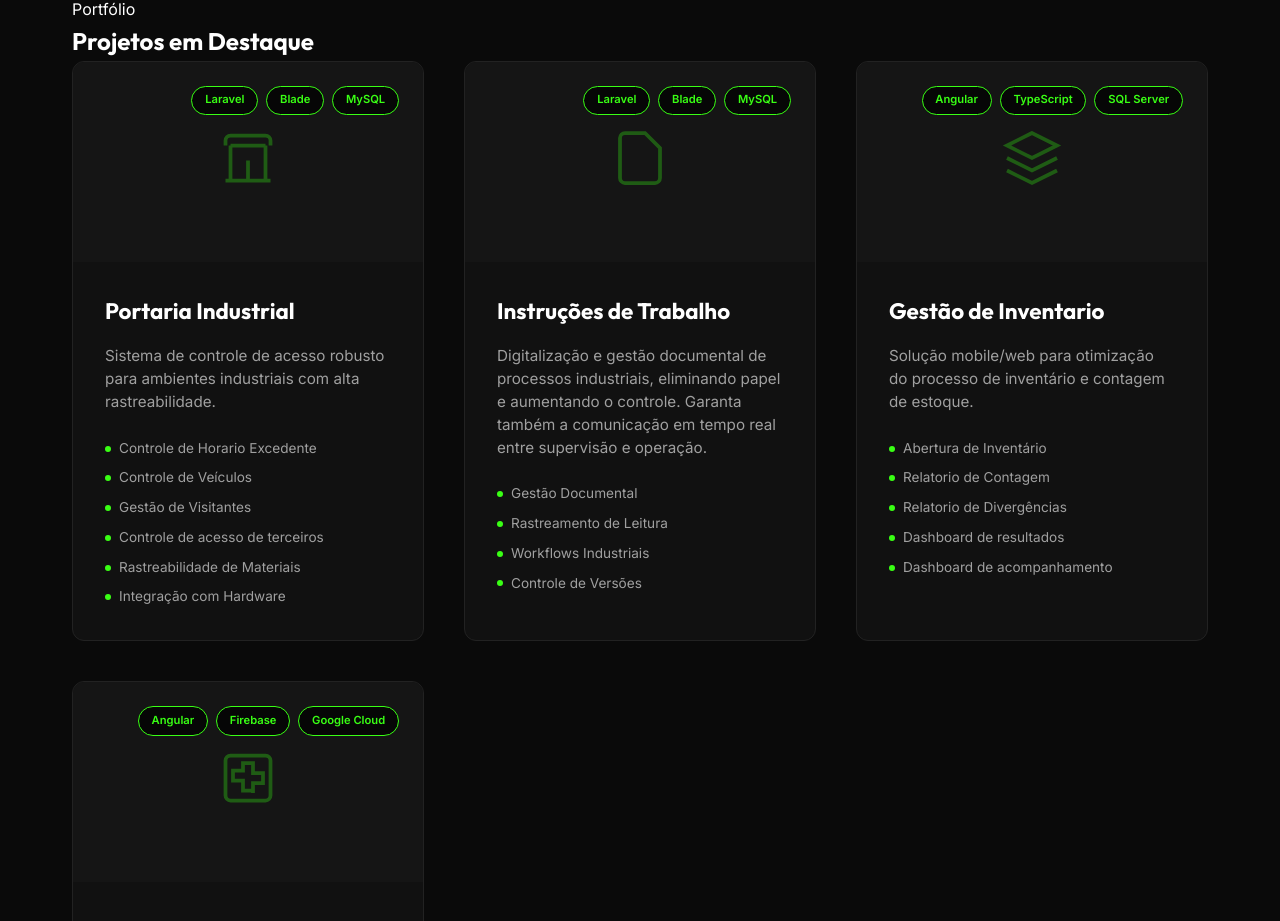
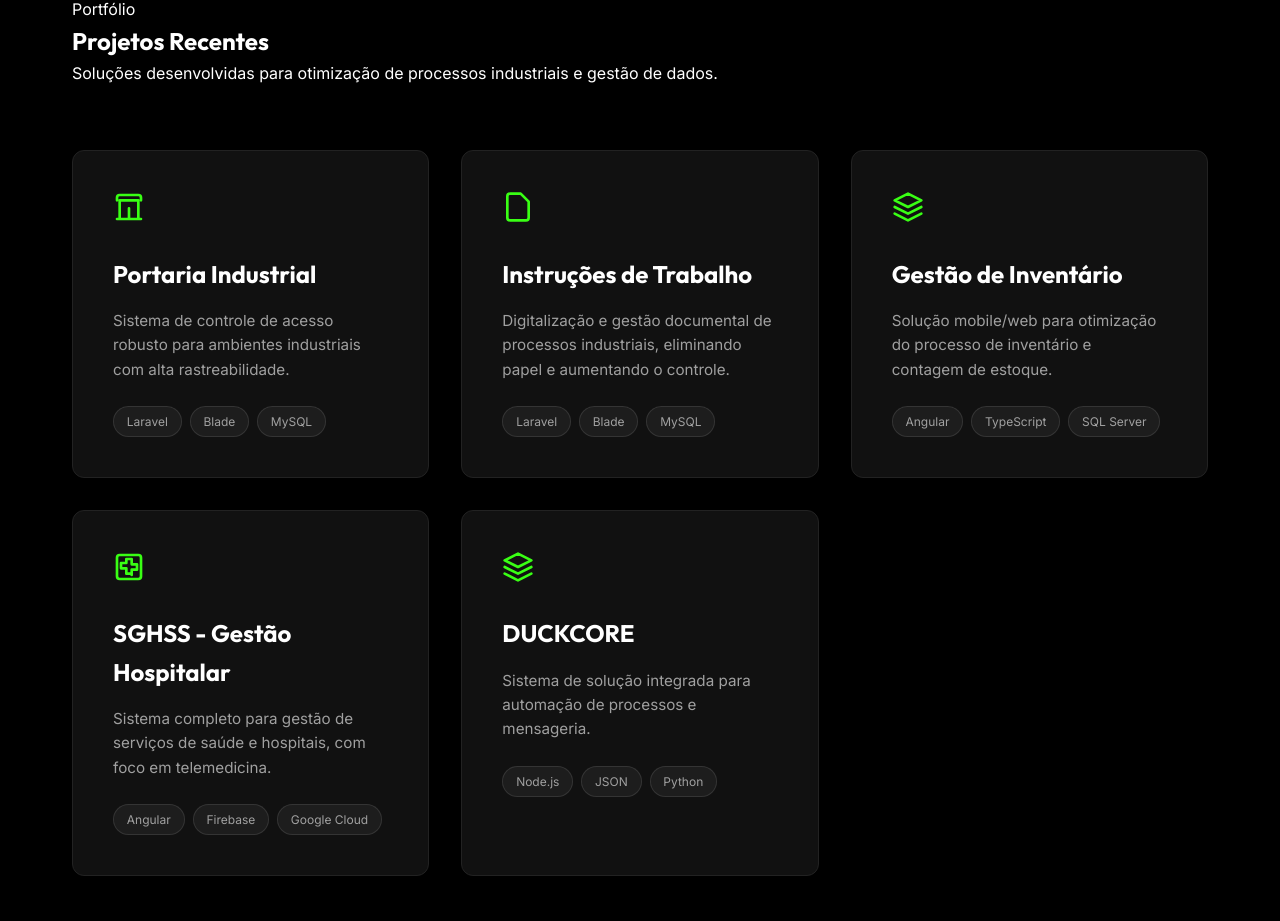
Before and after one commit to Mateus-Jesus-MJ/mateus.jesus, an Angular app: page / in a window 1280 px wide. Shown: the part 1879-2800 px from the top of the page. Built offline with nearby package versions, Linux system fonts and the light colour scheme.

Commit message:
Restante do projeto

```diff
--- a/src/app/components/footer/footer.component.html
+++ b/src/app/components/footer/footer.component.html
@@ -2,7 +2,7 @@
     <div class="container">
         <div class="footer-content">
             <div class="footer-logo">
-        <span class="accent-text">M</span>ateus <span class="accent-text">J</span>esus
+                <span class="accent-text">M</span>ateus de <span class="accent-text">J</span>esus
             </div>
             <p class="footer-tagline">Soluções inteligentes para processos corporativos.</p>
 
--- a/src/app/components/header/header.component.html
+++ b/src/app/components/header/header.component.html
@@ -5,11 +5,12 @@
     </div>
 
     <div class="nav-links" [class.mobile-active]="isMobileMenuActive">
-      <a href="#hero" (click)="toggleMobileMenu()">Home</a>
-      <a href="#about" (click)="toggleMobileMenu()">Sobre</a>
-      <a href="#projects" (click)="toggleMobileMenu()">Projetos</a>
-      <a href="#experience" (click)="toggleMobileMenu()">Experiência</a>
-      <a href="#contact" (click)="toggleMobileMenu()">Contato</a>
+      <a href="#hero" (click)="closeMobileMenu()">Home</a>
+      <a href="#about" (click)="closeMobileMenu()">Sobre</a>
+      <a href="#projects" (click)="closeMobileMenu()">Projetos</a>
+      <a href="#experience" (click)="closeMobileMenu()">Experiência</a>
+      <a href="#qualifications" (click)="closeMobileMenu()">Certificações</a>
+      <a href="#contact" (click)="closeMobileMenu()">Contato</a>
     </div>
 
     <div class="actions">
--- a/src/app/components/projects/projects.component.css
+++ b/src/app/components/projects/projects.component.css
@@ -1,118 +1,286 @@
 .projects-section {
-  background: var(--bg-secondary);
+  padding: 100px 0;
+  background: var(--bg-primary);
 }
 
 .projects-grid {
   display: grid;
-  grid-template-columns: repeat(auto-fill, minmax(350px, 1fr));
-  gap: 2.5rem;
+  grid-template-columns: repeat(auto-fit, minmax(300px, 1fr));
+  gap: 2rem;
+  margin-top: 4rem;
 }
 
 .project-card {
   background: var(--card-bg);
+  border: 1px solid var(--border-color);
   border-radius: var(--border-radius);
-  border: 1px solid var(--border-color);
+  padding: 2.5rem;
+  transition: all 0.4s ease;
+  cursor: pointer;
+  position: relative;
   overflow: hidden;
-  transition: var(--transition-speed);
-  height: 100%;
-  display: flex;
-  flex-direction: column;
 }
 
 .project-card:hover {
   transform: translateY(-10px);
   border-color: var(--accent);
-  box-shadow: 0 20px 40px rgba(0,0,0,0.3), 0 0 20px var(--accent-glow);
+  box-shadow: 0 10px 30px rgba(0, 0, 0, 0.2);
 }
 
-.project-image {
-  height: 200px;
-  background: #151515;
-  position: relative;
-  display: flex;
-  align-items: center;
-  justify-content: center;
+.project-icon {
+  color: var(--accent);
+  margin-bottom: 1.5rem;
+  transition: all 0.4s ease;
 }
 
-.placeholder-img svg {
-  width: 60px;
-  color: var(--accent);
-  opacity: 0.3;
+.project-card:hover .project-icon {
+  transform: scale(1.1) rotate(-5deg);
 }
 
-.overlay {
+.project-content h3 {
+  font-size: 1.5rem;
+  color: var(--text-primary);
+  margin-bottom: 1rem;
+}
+
+.project-content p {
+  color: var(--text-secondary);
+  line-height: 1.6;
+  margin-bottom: 1.5rem;
+  font-size: 0.95rem;
+}
+
+.project-tags {
+  display: flex;
+  flex-wrap: wrap;
+  gap: 0.5rem;
+}
+
+.tag {
+  font-size: 0.75rem;
+  padding: 0.3rem 0.8rem;
+  background: rgba(255, 255, 255, 0.05);
+  border: 1px solid rgba(255, 255, 255, 0.1);
+  border-radius: 20px;
+  color: var(--text-secondary);
+}
+
+.mobile-info-icon {
   position: absolute;
+  bottom: 1.5rem;
+  right: 1.5rem;
+  color: var(--accent);
+  font-size: 1.5rem;
+  opacity: 0;
+  transform: scale(0.5);
+  transition: all 0.3s ease;
+}
+
+/* Modal Styles */
+.modal-overlay {
+  position: fixed;
   top: 0;
   left: 0;
   width: 100%;
   height: 100%;
-  padding: 1.5rem;
+  background: rgba(0, 0, 0, 0.85);
+  backdrop-filter: blur(8px);
   display: flex;
-  align-items: flex-start;
-  justify-content: flex-end;
+  align-items: center;
+  justify-content: center;
+  z-index: 10000;
+  padding: 20px;
+  animation: fadeIn 0.3s ease;
+}
+
+.modal-content {
+  background: var(--bg-secondary);
+  width: 100%;
+  max-width: 800px;
+  height: 85vh;
+  border-radius: 24px;
+  border: 1px solid var(--border-color);
+  position: relative;
+  display: flex;
+  flex-direction: column;
+  overflow: hidden;
+  box-shadow: 0 25px 50px -12px rgba(0, 0, 0, 0.5);
+  animation: slideUp 0.4s cubic-bezier(0.16, 1, 0.3, 1);
+}
+
+.modal-close {
+  position: absolute;
+  top: 1.5rem;
+  right: 1.5rem;
+  background: rgba(255, 255, 255, 0.05);
+  border: none;
+  color: var(--text-primary);
+  width: 40px;
+  height: 40px;
+  border-radius: 50%;
+  display: flex;
+  align-items: center;
+  justify-content: center;
+  cursor: pointer;
+  transition: all 0.3s ease;
+}
+
+.modal-close:hover {
+  background: var(--accent);
+  color: #000;
+  transform: rotate(90deg);
+}
+
+.modal-header {
+  display: flex;
+  align-items: center;
+  gap: 2rem;
+  padding: 3rem 3rem 1.5rem;
+  border-bottom: 1px solid var(--border-color);
+  background: var(--bg-secondary);
   z-index: 2;
 }
 
-.tags {
+.modal-icon {
+  width: 80px;
+  height: 80px;
+  background: rgba(var(--accent-rgb, 57, 255, 20), 0.1);
+  border: 2px solid var(--accent);
+  border-radius: 20px;
   display: flex;
-  flex-wrap: wrap;
-  gap: 0.5rem;
-  justify-content: flex-end;
+  align-items: center;
+  justify-content: center;
+  color: var(--accent);
+  box-shadow: 0 0 20px var(--accent-glow);
 }
 
-.tag {
-  background: rgba(0, 0, 0, 0.7);
-  color: var(--accent);
-  padding: 0.3rem 0.8rem;
-  border-radius: 20px;
-  font-size: 0.7rem;
-  font-weight: 600;
-  border: 1px solid var(--accent);
-  backdrop-filter: blur(5px);
+.modal-header h2 {
+  font-size: 2.5rem;
+  color: var(--text-primary);
+  margin-bottom: 0.5rem;
 }
 
-.project-info {
-  padding: 2rem;
-  flex-grow: 1;
+.modal-tags {
+  display: flex;
+  gap: 0.8rem;
 }
 
-.project-title {
-  font-size: 1.4rem;
-  margin-bottom: 1rem;
-  color: var(--text-primary);
+.modal-body {
+  flex: 1;
+  overflow-y: scroll !important;
+  padding: 2.5rem 2rem 2.5rem 3rem; /* Menos padding na direita para a barra aparecer melhor */
+  position: relative;
+  scrollbar-width: auto;
+  scrollbar-color: var(--accent) rgba(255, 255, 255, 0.1);
 }
 
-.project-desc {
-  color: var(--text-secondary);
-  font-size: 0.95rem;
-  margin-bottom: 1.5rem;
-  line-height: 1.5;
+/* Custom Scrollbar para Chrome, Edge e Safari */
+.modal-body::-webkit-scrollbar {
+  width: 14px !important;
+  display: block !important;
 }
 
-.project-features {
-  display: flex;
-  flex-direction: column;
-  gap: 0.5rem;
+.modal-body::-webkit-scrollbar-track {
+  background: rgba(255, 255, 255, 0.05) !important;
+  border-radius: 10px;
 }
 
-.project-features li {
-  font-size: 0.85rem;
+.modal-body::-webkit-scrollbar-thumb {
+  background-color: var(--accent) !important;
+  border-radius: 10px;
+  border: 3px solid var(--bg-secondary); /* Usa o fundo do modal como borda para destacar */
+  box-shadow: 0 0 15px var(--accent-glow);
+}
+
+.modal-body::-webkit-scrollbar-thumb:hover {
+  background-color: #fff !important;
+}
+
+.modal-body h3 {
+  font-size: 1.2rem;
+  color: var(--accent);
+  margin-bottom: 1rem;
+  text-transform: uppercase;
+  letter-spacing: 1px;
+}
+
+.description-section p {
   color: var(--text-secondary);
+  line-height: 1.8;
+  font-size: 1.1rem;
+  white-space: pre-wrap; /* Adiciona isso para respeitar quebras de linha */
+}
+
+.features-grid {
+  display: grid;
+  grid-template-columns: repeat(auto-fit, minmax(250px, 1fr));
+  gap: 1.2rem;
+}
+
+.feature-item {
   display: flex;
   align-items: center;
-  gap: 0.5rem;
+  gap: 0.8rem;
+  background: rgba(255, 255, 255, 0.03);
+  padding: 1rem;
+  border-radius: 12px;
+  border: 1px solid rgba(255, 255, 255, 0.05);
 }
 
-.bullet {
-  width: 6px;
-  height: 6px;
-  background-color: var(--accent);
-  border-radius: 50%;
-  flex-shrink: 0;
+.feature-item i {
+  color: var(--accent);
 }
 
-@media (max-width: 600px) {
-  .projects-grid {
-    grid-template-columns: 1fr;
+.feature-item span {
+  color: var(--text-primary);
+  font-size: 0.95rem;
+}
+
+.modal-footer {
+  margin-top: 3rem;
+  padding-top: 2rem;
+  border-top: 1px solid var(--border-color);
+  text-align: right;
+  margin-bottom: 1rem; /* Adiciona espaçamento extra no final */
+}
+
+@keyframes fadeIn {
+  from { opacity: 0; }
+  to { opacity: 1; }
+}
+
+@keyframes slideUp {
+  from { transform: translateY(50px); opacity: 0; }
+  to { transform: translateY(0); opacity: 1; }
+}
+
+@media (max-width: 768px) {
+  .project-card {
+    padding: 1.5rem;
+    padding-bottom: 4rem;
+  }
+
+  .mobile-info-icon {
+    opacity: 1;
+    transform: scale(1);
+  }
+
+  .modal-content {
+    padding: 2rem;
+  }
+
+  .modal-header {
+    flex-direction: column;
+    text-align: center;
+    gap: 1rem;
+  }
+
+  .modal-header h2 {
+    font-size: 1.8rem;
+  }
+
+  .modal-tags {
+    justify-content: center;
+    flex-wrap: wrap;
   }
 }
--- a/src/app/components/projects/projects.component.html
+++ b/src/app/components/projects/projects.component.html
@@ -2,37 +2,85 @@
   <div class="container">
     <div class="section-header">
       <span class="subtitle">Portfólio</span>
-      <h2 class="title">Projetos em <span class="accent-text">Destaque</span></h2>
+      <h2 class="title">Projetos <span class="accent-text">Recentes</span></h2>
+      <p class="section-desc">Soluções desenvolvidas para otimização de processos industriais e gestão de dados.</p>
     </div>
 
     <div class="projects-grid">
       @for (project of projects; track project.title) {
-        <div class="project-card">
-          <div class="project-image">
-            <div class="overlay">
-              <div class="tags">
-                @for (tag of project.tags; track tag) {
-                  <span class="tag">{{ tag }}</span>
-                }
-              </div>
-            </div>
-            <div class="placeholder-img">
-              <svg viewBox="0 0 24 24" fill="none" stroke="currentColor" stroke-width="1.5">
-                <path [attr.d]="project.icon"></path>
-              </svg>
+        <div class="project-card" (click)="openProjectDetails(project)">
+          <div class="project-icon">
+            <svg xmlns="http://www.w3.org/2000/svg" width="32" height="32" viewBox="0 0 24 24" fill="none" stroke="currentColor" stroke-width="2" stroke-linecap="round" stroke-linejoin="round">
+              <path [attr.d]="project.icon"></path>
+            </svg>
+          </div>
+
+          <div class="project-content">
+            <h3>{{ project.title }}</h3>
+            <p>{{ project.description }}</p>
+
+            <div class="project-tags">
+              @for (tag of project.tags; track tag) {
+                <span class="tag">{{ tag }}</span>
+              }
             </div>
           </div>
-          <div class="project-info">
-            <h3 class="project-title">{{ project.title }}</h3>
-            <p class="project-desc">{{ project.description }}</p>
-            <ul class="project-features">
-              @for (feature of project.features; track feature) {
-                <li><span class="bullet"></span> {{ feature }}</li>
-              }
-            </ul>
+
+          <div class="mobile-info-icon">
+            <i class="fas fa-plus-circle"></i>
           </div>
         </div>
       }
     </div>
   </div>
+
+  <!-- Modal de Detalhes -->
+  @if (selectedProject) {
+    <div class="modal-overlay" (click)="closeProjectDetails()">
+      <div class="modal-content" (click)="$event.stopPropagation()">
+        <button class="modal-close" (click)="closeProjectDetails()">
+          <i class="fas fa-times"></i>
+        </button>
+
+        <div class="modal-header">
+          <div class="modal-icon">
+            <svg xmlns="http://www.w3.org/2000/svg" width="40" height="40" viewBox="0 0 24 24" fill="none" stroke="currentColor" stroke-width="2" stroke-linecap="round" stroke-linejoin="round">
+              <path [attr.d]="selectedProject.icon"></path>
+            </svg>
+          </div>
+          <div>
+            <h2>{{ selectedProject.title }}</h2>
+            <div class="modal-tags">
+              @for (tag of selectedProject.tags; track tag) {
+                <span class="tag">{{ tag }}</span>
+              }
+            </div>
+          </div>
+        </div>
+
+        <div class="modal-body">
+          <div class="description-section">
+            <h3>Sobre o Projeto</h3>
+            <p>{{ selectedProject.fullDescription }}</p>
+          </div>
+
+          <div class="features-section">
+            <h3>Funcionalidades Chave</h3>
+            <div class="features-grid">
+              @for (feature of selectedProject.features; track feature) {
+                <div class="feature-item">
+                  <i class="fas fa-check-circle"></i>
+                  <span>{{ feature }}</span>
+                </div>
+              }
+            </div>
+          </div>
+        </div>
+
+        <div class="modal-footer">
+          <button class="btn btn-primary" (click)="closeProjectDetails()">Fechar Detalhes</button>
+        </div>
+      </div>
+    </div>
+  }
 </section>
--- a/src/app/components/projects/projects.component.ts
+++ b/src/app/components/projects/projects.component.ts
@@ -7,6 +7,7 @@ interface Project {
     tags: string[];
     features: string[];
     icon?: string;
+    fullDescription?: string;
 }
 
 @Component({
@@ -17,34 +18,74 @@ interface Project {
     styleUrl: './projects.component.css'
 })
 export class ProjectsComponent {
+    selectedProject: Project | null = null;
+
     projects: Project[] = [
         {
             title: 'Portaria Industrial',
             description: 'Sistema de controle de acesso robusto para ambientes industriais com alta rastreabilidade.',
+            fullDescription: `Solução desenvolvida para gerenciamento integrado do fluxo de entradas e saídas em ambiente industrial, com foco em segurança patrimonial, rastreabilidade e controle operacional. Centraliza o controle de acesso de colaboradores, visitantes, terceiros, transportadoras e motoristas, automatizando registros e aprovações conforme regras internas.
+
+O sistema realiza o monitoramento de movimentação de materiais, gestão de veículos corporativos, controle de saídas de emergência e acompanhamento de conformidade ambiental, incluindo testes de emissões. Consolidando registros detalhados e trilhas de auditoria, transforma a portaria em um ponto estratégico para segurança, governança e inteligência operacional.`,
             tags: ['Laravel', 'Blade', 'MySQL'],
-            features: ['Controle de Horario Excedente', 'Controle de Veículos', 'Gestão de Visitantes', 'Controle de acesso de terceiros', 'Rastreabilidade de Materiais', 'Integração com Hardware'],
+            features: ['Controle de entrada e saída de colaboradores em Horário Excedente', 'Controle de frota interna', 'Controle de motoristas e veículos externos',
+                'Controle de acesso de visitantes e terceiros', 'Fluxo de aprovação multinível para acessos temporários',
+                'Rastreabilidade de Materiais', 'Integração com Hardware', 'Geração de logs para auditoria'],
             icon: 'M3 21h18M3 7V5a2 2 0 0 1 2-2h14a2 2 0 0 1 2 2v2M5 7h14M5 21V7m14 14V7m-7 14v-8'
         },
         {
             title: 'Instruções de Trabalho',
-            description: 'Digitalização e gestão documental de processos industriais, eliminando papel e aumentando o controle. Garanta também a comunicação em tempo real entre supervisão e operação.',
+            description: 'Digitalização e gestão documental de processos industriais, eliminando papel e aumentando o controle.',
+            fullDescription: `Solução desenvolvida para digitalização dos processos operacionais no chão de fábrica, substituindo instruções impressas e controles manuais por uma plataforma integrada. Permite que os operadores acessem orientações de trabalho sem necessidade de interação direta com computador ou documentos físicos, garantindo maior foco na execução das atividades.
+
+A ferramenta assegura padronização, rastreabilidade e conformidade dos processos produtivos, além de disponibilizar comunicação em tempo real entre supervisão e operadores, otimizando o fluxo de informações e a gestão operacional. Conta ainda com alertas automáticos para registros de falhas e acompanhamento de indicadores de produtividade, como metas, projeções e desempenho individual, contribuindo para maior controle e eficiência da operação.
+            `,
             tags: ['Laravel', 'Blade', 'MySQL'],
-            features: ['Gestão Documental', 'Rastreamento de Leitura', 'Workflows Industriais', 'Controle de Versões'],
+            features: ['Gestão Documental', 'Feedbacks em tempo real', 'Controle de Falhas', 'Acompanhamento de Indicadores de Produtividade', 'Automação de Processos de Trabalho'],
             icon: 'M14 2H6a2 2 0 0 0-2 2v16a2 2 0 0 0 2 2h12a2 2 0 0 0 2-2V8z'
         },
         {
-            title: 'Gestão de Inventario',
+            title: 'Gestão de Inventário',
             description: 'Solução mobile/web para otimização do processo de inventário e contagem de estoque.',
+            fullDescription: 'Desenvolvido para agilizar o processo de auditoria de estoque. Com uma interface otimizada para dispositivos móveis, permite contagens rápidas, geração instantânea de divergências e dashboards para acompanhamento da acuracidade do inventário.',
             tags: ['Angular', 'TypeScript', 'SQL Server'],
-            features: ['Abertura de Inventário', 'Relatorio de Contagem', 'Relatorio de Divergências', 'Dashboard de resultados', 'Dashboard de acompanhamento'],
+            features: ['Abertura de Inventário', 'Relatório de Contagem', 'Relatório de Divergências', 'Dashboard de resultados', 'Dashboard de acompanhamento'],
             icon: 'M12 2L2 7l10 5 10-5-10-5zM2 17l10 5 10-5M2 12l10 5 10-5'
         },
         {
             title: 'SGHSS - Gestão Hospitalar',
-            description: 'Sistema completo para gestão de serviços de saúde e hospitais, com foco em telemedicina e controle de medicamentos.',
+            description: 'Sistema completo para gestão de serviços de saúde e hospitais, com foco em telemedicina.',
+            fullDescription: 'Plataforma integrada para gestão hospitalar moderna. Abrange desde o prontuário eletrônico do paciente até a telemedicina avançada, com módulos de controle rígido de farmácia, leitos e gestão administrativa complexa.',
             tags: ['Angular', 'Firebase', 'Google Cloud'],
             features: ['Cadastro de Pacientes', 'Telemedicina', 'Gestão de Medicamentos', 'Gestão de Leitos e Internamentos', 'Dashboards Analíticos'],
             icon: 'M19 3H5a2 2 0 0 0-2 2v14a2 2 0 0 0 2 2h14a2 2 0 0 0 2-2V5a2 2 0 0 0-2-2zm-5 14h-4v-4H6v-4h4V6h4v4h4v4h-4v4z'
+        },
+        {
+            title: 'DUCKCORE',
+            description: 'Sistema de solução integrada para automação de processos e mensageria.',
+            fullDescription: `Solução Integrada de Automação de Mensageria e Orquestração de Processos.
+
+O DuckCore é uma plataforma robusta desenvolvida em Node.js, projetada para preencher a lacuna entre a comunicação estratégica via WhatsApp e a execução técnica de scripts automatizados.
+
+A ferramenta atua como um centro de comando inteligente, um Dashboard de Controle de Missão, permitindo o gerenciamento de fluxos de informação e automações complexas em um único ecossistema.
+
+O diferencial do DuckCore é a comunicação inteligente via WhatsApp, diferente de disparadores de mensagens comuns, o DuckCore utiliza tecnologia de emulação de Web Client para garantir uma integração fluida com o WhatsApp e sem a necessidade de pagamento extra por isso.
+
+O DuckCore não é apenas um bot de mensagens, mas um orquestrador de produtividade. Ele une a facilidade de comunicação do WhatsApp com o poder de processamento do Python, oferecendo controle total sobre o fluxo de trabalho automatizado.
+`,
+            tags: ['Node.js', 'JSON', 'Python'],
+            features: ['Automação de Processos', 'Mensageria WhatsApp & Telegram', 'Orquestração de Processos', 'Scripts Python Customizados', 'Coleta Inteligente de Dados'],
+            icon: 'M12 2L2 7l10 5 10-5-10-5zM2 17l10 5 10-5M2 12l10 5 10-5'
         }
     ];
+
+    openProjectDetails(project: Project) {
+        this.selectedProject = project;
+        document.body.style.overflow = 'hidden';
+    }
+
+    closeProjectDetails() {
+        this.selectedProject = null;
+        document.body.style.overflow = '';
+    }
 }
```
Also changed, not shown: src/app/components/header/header.component.ts (+12 -1 lines). Lines whose indentation alone changed are shown as unchanged.
